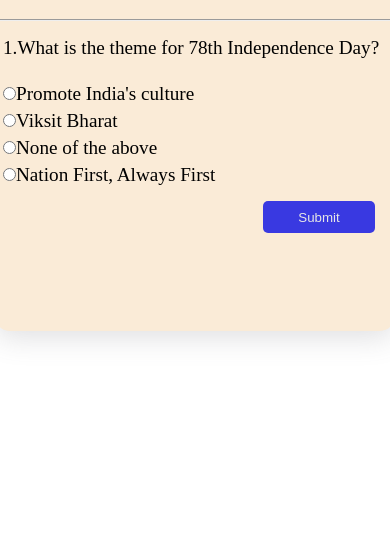
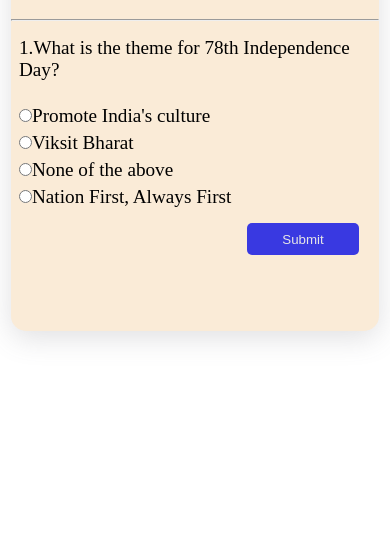
Before and after one commit to Md-Shamsuzzaman/Quiz-Project, a plain HTML site: page index.html in a window 390 px wide. Shown: the part 291-844 px from the top of the page. Drawn offline with Linux system fonts and the light colour scheme.

Commit message:
Update style.css

```diff
--- a/style.css
+++ b/style.css
@@ -107,13 +107,13 @@ body {
 @media screen and (max-width:600px){
     .container{
         height: 25rem;
-        width: 25rem;
+        width: 23rem;
     }
 }
 @media screen and (max-width:420px){
     .container{
         height: 25rem;
-        width: 25rem;
+        width: 23rem;
     }
     #Submit{
         margin-top: 15px;
```
